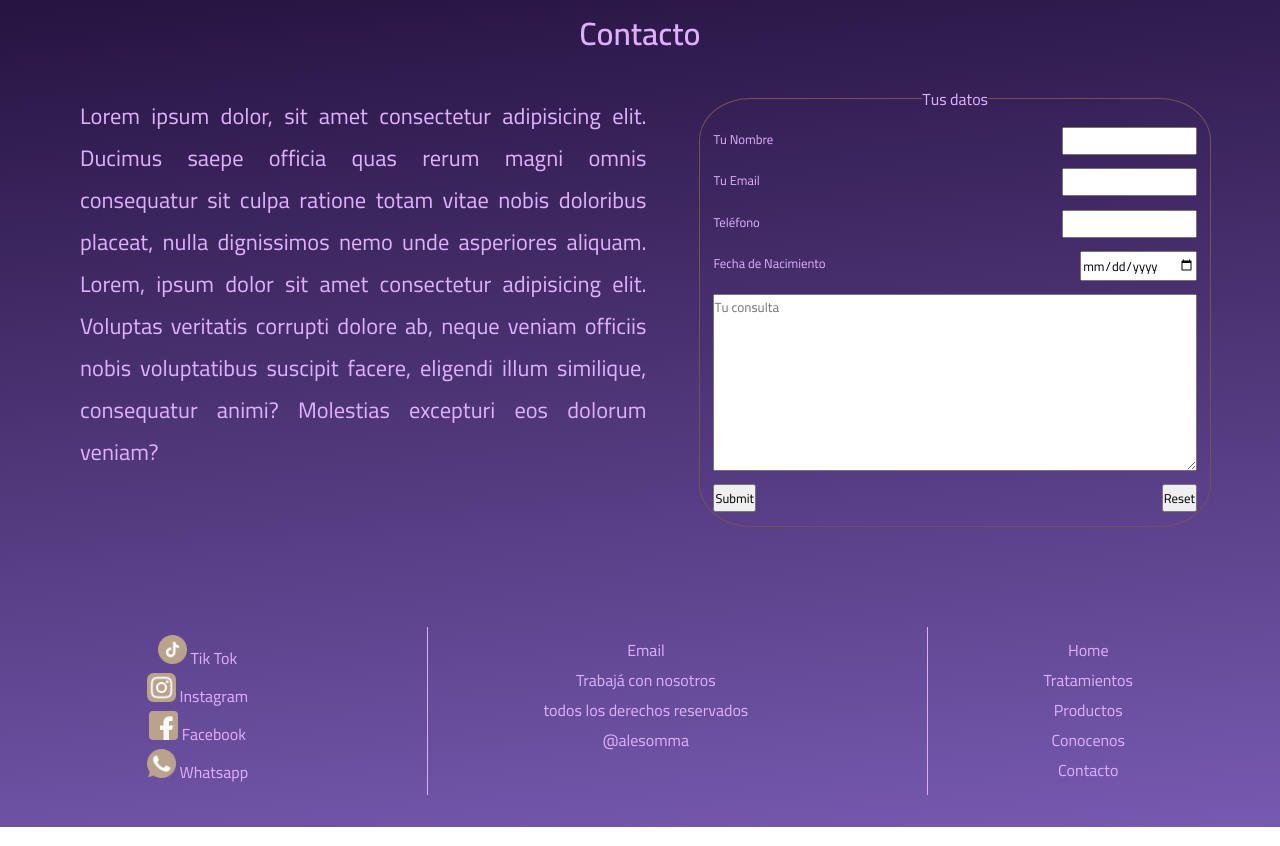
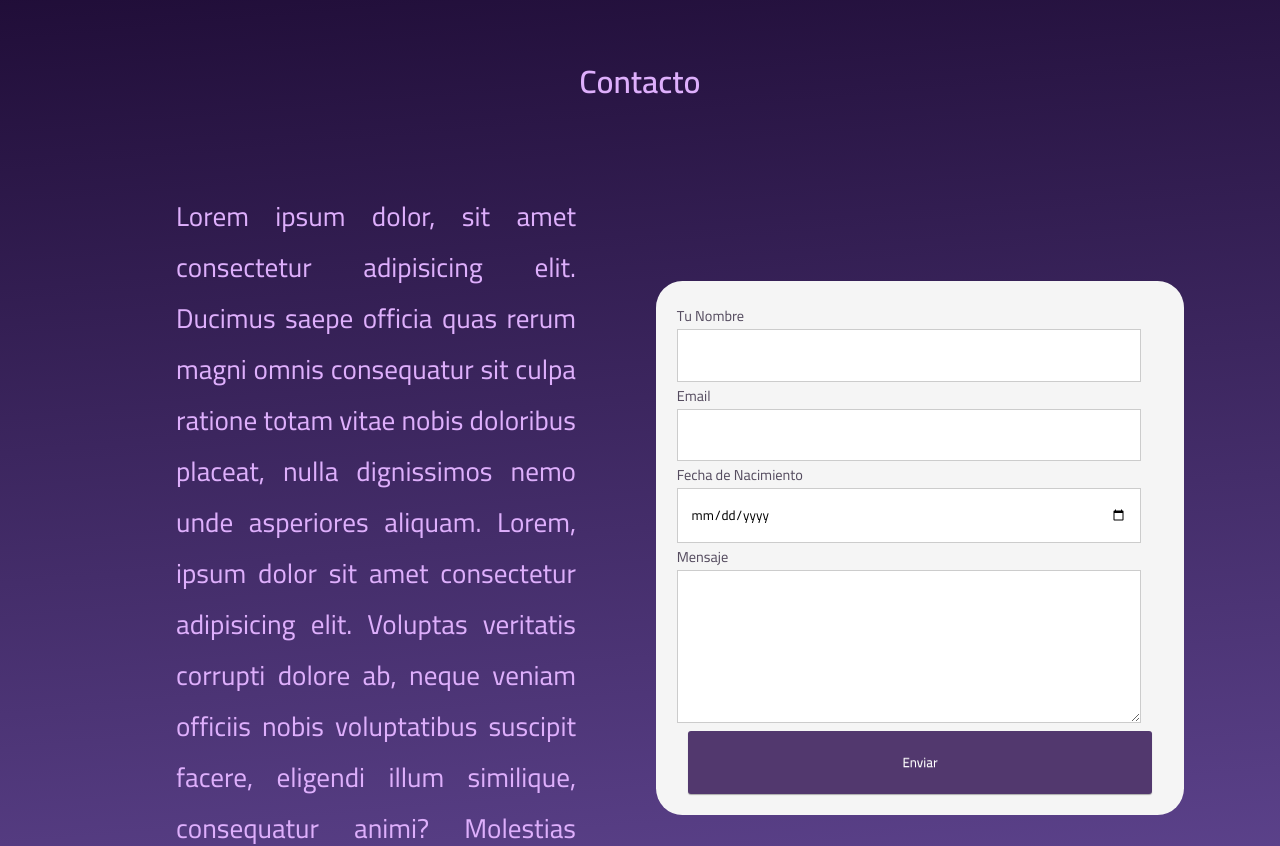
Before and after one commit to alesomma51/aleSomma__amarteweb, a plain HTML site: page pages/contacto.html in a window 1280 px wide. Shown: the part 254-1100 px from the top of the page. Drawn offline with nearby package versions, Linux system fonts and the light colour scheme.

Commit message:
formulario y ajustes de texto

```diff
--- a/css/style.css
+++ b/css/style.css
@@ -44,7 +44,7 @@ header {
 
 .menu__lista {
   display: flex;
-  justify-content: space-around;
+  justify-content: space-between;
   flex-wrap: nowrap;
 }
 
@@ -81,6 +81,7 @@ header {
 .menu__lista__button {
   text-decoration: none;
   color: #deaffc;
+  font-size: 13.5px;
 }
 /*fin header*/
 
@@ -105,11 +106,11 @@ header {
 
 .inicio__texto {
   grid-area: texto;
-  padding: 1rem 30rem;
+  padding: 1rem 28.5rem;
   text-align: justify;
 }
 
-.slider {
+.inicio__slider {
   grid-area: imagen;
   width: 95%;
   margin: 1rem;
@@ -117,20 +118,20 @@ header {
   animation-timing-function: ease-in-out;
 }
 
-.slider__imagen {
+.inicio__slider__imagen {
   display: flex;
   padding: 0;
   width: 315%;
 }
 
-.slider__imagen li {
+.inicio__slider__imagen li {
   width: 100%;
 }
 
-.slider__imagen__uno,
-.slider__imagen__dos,
-.slider__imagen__tres {
-  width: 28rem;
+.inicio__slider__imagen__uno,
+.inicio__slider__imagen__dos,
+.inicio__slider__imagen__tres {
+  width: 26rem;
   height: 20rem;
   border-radius: 6%;
 }
@@ -179,7 +180,8 @@ header {
 
 .tratamientos__texto {
   grid-area: texto;
-  padding: 0.5rem;
+  padding: 1rem;
+  text-align: justify;
 }
 .tratamientos__imagenes {
   grid-area: imagen;
@@ -214,7 +216,8 @@ header {
 
 .productos__texto {
   grid-area: texto;
-  padding: 0.5rem;
+  padding: 1rem;
+  text-align: justify;
 }
 .productos__imagenes {
   grid-area: imagen;
@@ -248,7 +251,8 @@ header {
 
 .conocenos__texto {
   grid-area: texto;
-  padding: 3rem;
+  padding: 1rem;
+  text-align: justify;
 }
 .conocenos__texto img {
   display: none;
@@ -264,17 +268,14 @@ header {
 
 .conocenos__mapa iframe {
   height: 18rem;
-  width: 26rem;
+  width: 22rem;
   border: 1px solid #b9a48b;
   border-radius: 20px;
-  opacity: 75%;
+  opacity: 85%;
 }
 
-.conocenos__mapa__datos {
+.conocenos__mapa__datos li {
   font-size: 1.2rem;
-  padding: 2.5%;
-  border: 1px solid #b9a48b;
-  border-radius: 5%;
   color: #deaffc;
 }
 /*fin conocenos*/
@@ -290,38 +291,60 @@ header {
   margin-bottom: 1%;
   color: #deaffc;
   justify-content: center;
-  text-align: center;
+  text-align: justify;
 }
 
 .contacto__titulo {
   grid-area: titulo;
+  text-align: center;
 }
 
 .contacto__texto {
   grid-area: texto;
-  padding: 3rem;
+  padding: 1rem;
 }
 
-form {
+.contacto__form {
   grid-area: formulario;
-  margin: 1.3rem;
+  width: 20rem;
+  padding: 1.3rem;
+  margin: auto;
+  background-color: whitesmoke;
+  color: #554c5f;
+  border-radius: 5%;
+  font-size: 0.9rem;
+}
+input,
+textarea {
+  outline: none;
+  border: 0;
+  width: 15rem;
 }
 
-.contacto__formulario {
-  border: 1px solid #725256;
-  border-radius: 10%;
+.contacto__form__field {
+  border: 1px solid #ccc;
+  padding: 0.8rem;
+}
+.contacto__form__field:focus {
+  border-color: #52386e;
 }
 
-.contacto__formulario div {
-  display: flex;
-  flex-flow: row wrap;
-  justify-content: space-between;
-  font-size: 0.8rem;
-  margin: 2.6%;
+.contacto__form__center__content {
+  text-align: center;
+}
+.contacto__form__center__content__btn {
+  border-radius: 3px;
+  display: inline-block;
+  padding: 1.2rem 1rem;
+  text-decoration: none;
+  text-shadow: 0 1px 0 rgba(255, 255, 255, 0.3);
+  box-shadow: 0 1px 1px rgba(0, 0, 0, 0.3);
+  color: white;
+  background-color: #52386e;
 }
 
-.contacto__formulario div input {
-  font-size: 0.8rem;
+.contacto__form__center__content__btngreen:active {
+  background-color: #39274d;
 }
 /*fin contacto*/
 
@@ -333,13 +356,13 @@ form {
   grid-template-areas:
     "redes autor"
     "redes autor";
-  justify-content: space-ç;
+  justify-content: space-between;
   color: #deaffc;
 }
 
 .final__redes {
   grid-area: redes;
-  font-size: 1rem;
+  font-size: 0.9rem;
   margin: 2rem;
   padding: 0.5rem;
 }
@@ -359,6 +382,7 @@ form {
   padding: 0.5rem;
   text-align: center;
   border-left: 1px solid #deaffc;
+  font-size: 0.85rem;
 }
 
 .final__menu {
@@ -369,34 +393,73 @@ form {
 
 /*media inicio*/
 
-@media only screen and (min-width: 540px) {
-  /*media home 540*/
+@media only screen and (min-width: 420px) {
+  /*media home 420*/
 
   .inicio__texto {
     grid-area: texto;
-    padding: 1rem 20rem;
-    text-align: justify;
+    padding: 1rem 27.5rem;
   }
 
-  /*media tratamientos 540*/
+  /*media tratamientos 420*/
   .tratamientos__imagenes img {
     width: 16rem;
     height: 16rem;
   }
 
-  /*media productos 540*/
+  /*media productos 420*/
   .productos__imagenes img {
     width: 16rem;
     height: 16rem;
   }
 
-  /*media footer 540*/
-
-  .final__redes {
-    text-align: center;
+  /*media contacto 420*/
+  .contacto__form {
+    width: 20rem;
+  }
+  input,
+  textarea {
+    width: 17.5rem;
   }
 
-  .final__menu__button {
+  /*media footer 420*/
+}
+
+@media only screen and (min-width: 720px) {
+  /*media header 720*/
+  .menu__lista__button {
+    font-size: 1.3rem;
+  }
+
+  /*media inicio 720*/
+  .inicio__texto {
+    grid-area: texto;
+    padding: 1rem 20.5rem;
+  }
+
+  /*media footer 720*/
+  .final {
+    height: 20%;
+    display: grid;
+    grid-template-areas:
+      "redes autor menu"
+      "redes autor menu";
+  }
+
+  .final__autor {
+    font-size: 1rem;
+    padding: 1rem 3rem;
+    text-align: justify;
+  }
+  .final__menu {
+    grid-area: menu;
+    display: block;
+    margin: 2rem;
+    padding: 0.5rem;
+    text-align: center;
+    border-left: 1px solid #deaffc;
+  }
+  .final__menu a {
     text-decoration: none;
     color: #deaffc;
   }
@@ -449,9 +512,9 @@ form {
     text-align: justify;
   }
 
-  .slider__imagen__uno,
-  .slider__imagen__dos,
-  .slider__imagen__tres {
+  .inicio__slider__imagen__uno,
+  .inicio__slider__imagen__dos,
+  .inicio__slider__imagen__tres {
     height: 38rem;
     width: 45rem;
   }
@@ -505,14 +568,15 @@ form {
     flex-flow: column nowrap;
     text-align: justify;
     align-items: center;
-    font-size: 1.2rem;
+    font-size: 1.6rem;
+    margin-top: 3.6rem;
   }
   .conocenos__texto img {
     display: block;
     width: 30rem;
-    height: 23rem;
+    height: 26rem;
     padding: 3rem;
-    opacity: 75%;
+    opacity: 85%;
   }
 
   .conocenos__mapa {
@@ -522,10 +586,13 @@ form {
     align-items: center;
     margin-top: 3.6rem;
   }
-
+  .conocenos__mapa iframe {
+    height: 30rem;
+    width: 30em;
+  }
   .conocenos__mapa ul {
     margin-top: 4rem;
-    border: 1px solid #725256;
+    border: 1px solid #deaffc;
     border-radius: 10%;
     padding: 1rem;
   }
@@ -538,19 +605,24 @@ form {
       "texto formulario formulario formulario"
       "texto formulario formulario formulario"
       "texto formulario formulario formulario";
-    margin: 3rem;
+    margin: 6rem;
   }
   .contacto__texto {
     grid-area: texto;
     text-align: justify;
-    padding: 2rem;
-    font-size: 1.4rem;
+    padding: 5rem;
+    font-size: 1.7rem;
   }
-  form {
-    width: 40%;
+  .contacto__form {
     grid-area: formulario;
+    width: 33rem;
+  }
+  input,
+  textarea {
+    width: 29rem;
   }
 
+  /*media footer 1200*/
   .final {
     height: 20%;
     display: grid;
@@ -562,9 +634,9 @@ form {
   .final__menu {
     grid-area: menu;
     display: block;
-    margin: 2rem;
-    padding: 0.5rem;
-    text-align: center;
+    width: 20rem;
+    padding-left: 3rem;
+    text-align: justify;
     border-left: 1px solid #deaffc;
   }
 }
--- a/pages/contacto.html
+++ b/pages/contacto.html
@@ -42,33 +42,18 @@
         <p class="contacto__texto">
              Lorem ipsum dolor, sit amet consectetur adipisicing elit. Ducimus saepe officia quas rerum magni omnis consequatur sit culpa ratione totam vitae nobis doloribus placeat, nulla dignissimos nemo unde asperiores aliquam. Lorem, ipsum dolor sit amet consectetur adipisicing elit. Voluptas veritatis corrupti dolore ab, neque veniam officiis nobis voluptatibus suscipit facere, eligendi illum similique, consequatur animi? Molestias excepturi eos dolorum veniam?
         </p>
-        <form>
-            <fieldset class="contacto__formulario">
-                <legend>Tus datos</legend>
-                <div>
-                    <label for="nombre">Tu Nombre</label>
-                    <input type="text" name="Nombre">
-                </div>
-                <div>
-                    <label for="email">Tu Email</label>
-                    <input type="email" name="Email">
-                </div>
-                <div>
-                    <label for="telefono">Teléfono</label>
-                    <input type="number" name="telefono">
-                </div>
-                <div>
-                    <label for="fecha de nacimiento">Fecha de Nacimiento</label>
-                    <input type="date" name="fecha de nacimiento">
-                </div>
-                <div>
-                    <textarea name="consulta" cols="80" rows="7" placeholder="Tu consulta"></textarea>
-                </div>
-                <div>
-                    <input type="submit">
-                    <input type="reset">
-                </div>
-            </fieldset>
+        <form class="contacto__form">
+            <p>Tu Nombre</p>
+            <input type="text" class="contacto__form__field">
+            <p>Email</p>
+            <input type="email" class="contacto__form__field">
+            <p>Fecha de Nacimiento</p>
+            <input type="date" class="contacto__form__field">
+            <p>Mensaje</p>
+            <textarea cols="20" rows="5" class="contacto__form__field"></textarea>
+            <p class="contacto__form__center__content">
+                <input type="button" class="contacto__form__center__content__btn" value="Enviar">
+            </p>
         </form>
     </main>
     <!-- fin main-->
```
Also changed, not shown: index.html (+5 -5 lines).
